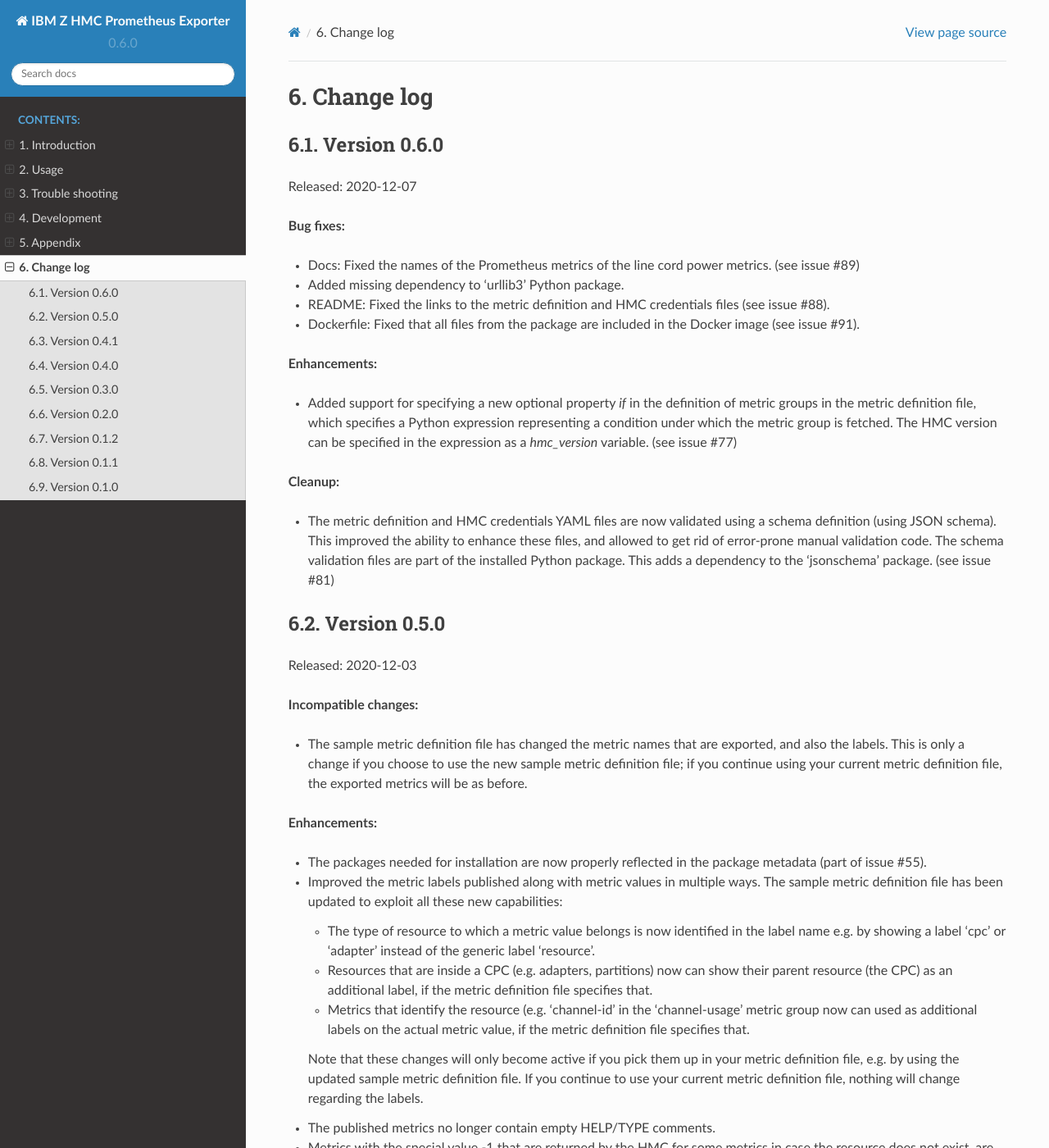
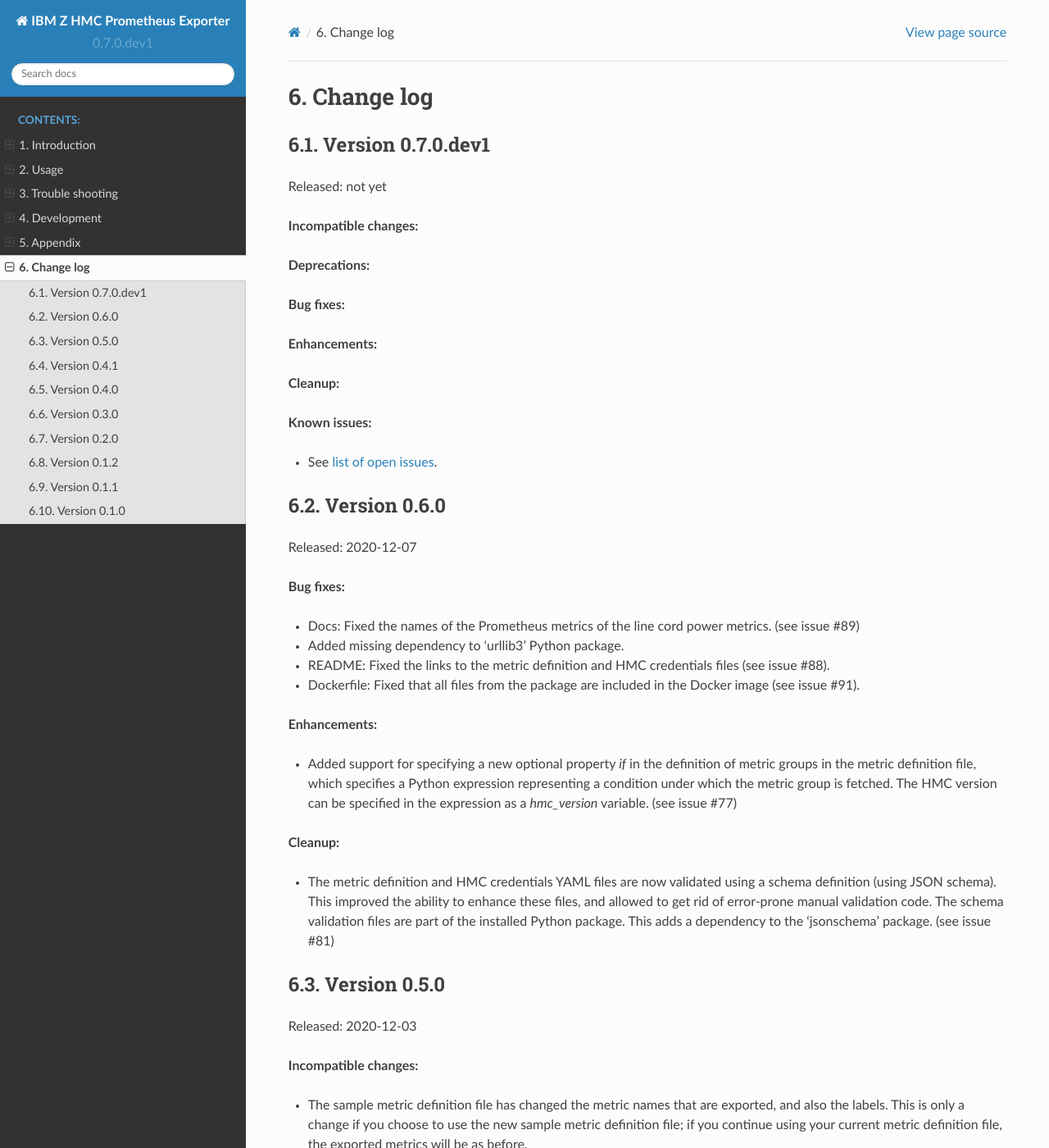
Before and after one commit to zhmcclient/zhmc-prometheus-exporter, a Sphinx documentation site: the page built from docs/changes.rst, in a window 1280 px wide and 1400 px high. Shown: the whole window at 82% size. Built offline with Sphinx 7.4.7 and the Read the Docs theme 2.0.0, drawn with Linux system fonts in a browser that asks for light colours; some of the changed text lies outside the part shown.

Commit message:
Start 0.7.0
Signed-off-by: Andreas Maier <maiera@de.ibm.com>

```diff
--- a/docs/changes.rst
+++ b/docs/changes.rst
@@ -15,6 +15,28 @@
 
 Change log
 ----------
+
+
+Version 0.7.0.dev1
+^^^^^^^^^^^^^^^^^^
+
+Released: not yet
+
+**Incompatible changes:**
+
+**Deprecations:**
+
+**Bug fixes:**
+
+**Enhancements:**
+
+**Cleanup:**
+
+**Known issues:**
+
+* See `list of open issues`_.
+
+.. _`list of open issues`: https://github.com/zhmcclient/zhmc-prometheus-exporter/issues
 
 
 Version 0.6.0
--- a/zhmc_prometheus_exporter/_version.py
+++ b/zhmc_prometheus_exporter/_version.py
@@ -25,4 +25,4 @@
 #:
 #: * "M.N.P.dev1": A not yet released version M.N.P
 #: * "M.N.P": A released version M.N.P
-__version__ = '0.6.0'
+__version__ = '0.7.0.dev1'
```
